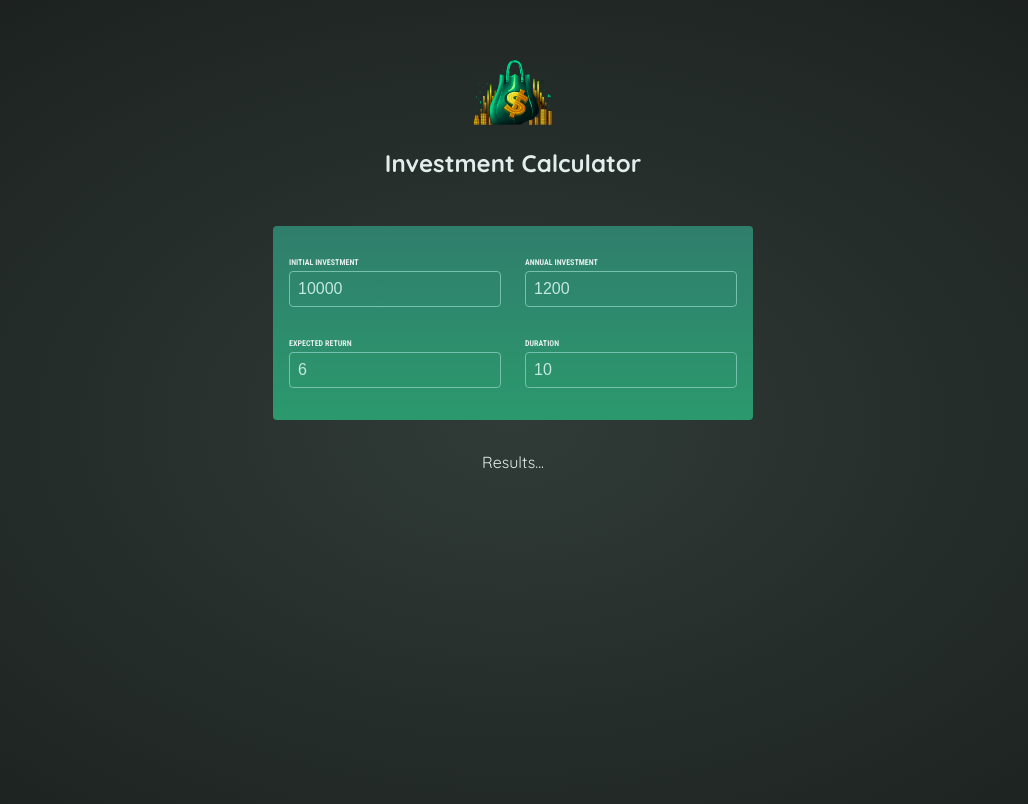
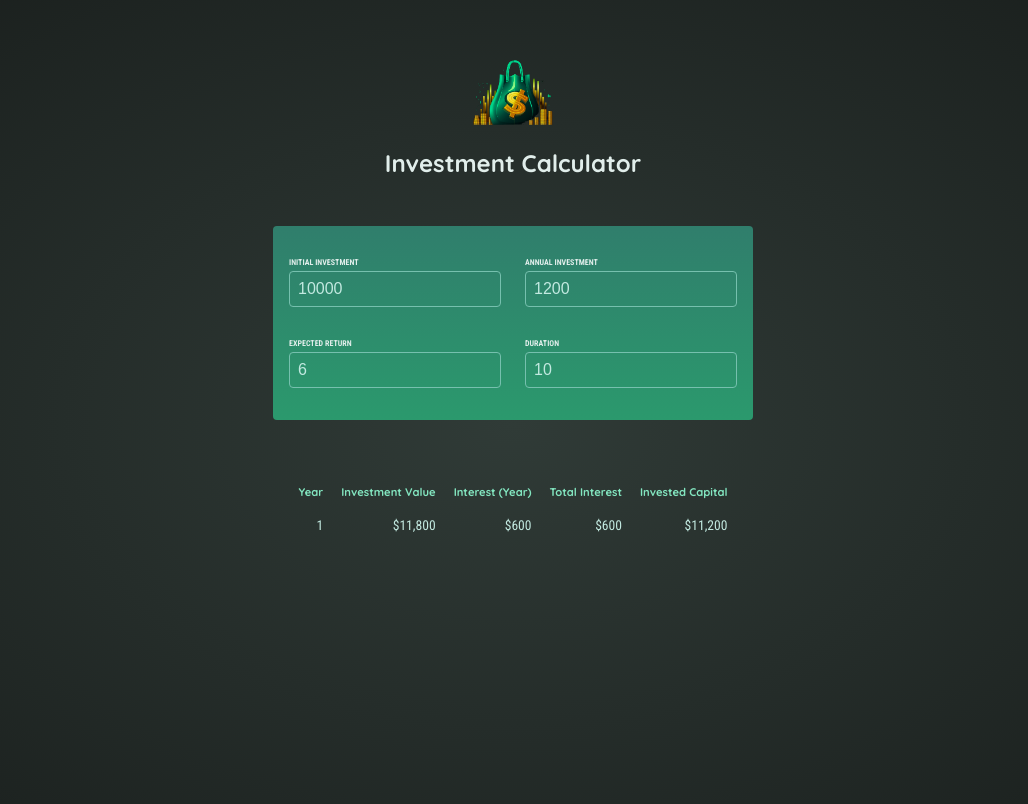
Before and after one commit to isadoraBurgos/Caculadora-ivestimentos, a React (Vite) app: page / in a window 1280 px wide. Shown: the top 804 px of the page, without its empty margins (127-1155 px from the left). Built offline with nearby package versions, Linux system fonts and the light colour scheme.

Commit message:
feat: display first year investment results

```diff
--- a/src/components/Results.jsx
+++ b/src/components/Results.jsx
@@ -1,4 +1,32 @@
+import { calculateInvestmentResults, formatter } from '../util/investment.js';
+
 export default function Results({ input }) {
-  console.log(input);
-  return <p className="center">Results...</p>;
+  const resultsData = calculateInvestmentResults(input);
+  const initialInvestment =
+    resultsData[0].valueEndOfYear -
+    resultsData[0].interest -
+    resultsData[0].annualInvestment;
+
+  return (
+    <table id="result">
+      <thead>
+        <tr>
+          <th>Year</th>
+          <th>Investment Value</th>
+          <th>Interest (Year)</th>
+          <th>Total Interest</th>
+          <th>Invested Capital</th>
+        </tr>
+      </thead>
+      <tbody>
+        <tr>
+          <td>{resultsData[0].year}</td>
+          <td>{formatter.format(resultsData[0].valueEndOfYear)}</td>
+          <td>{formatter.format(resultsData[0].interest)}</td>
+          <td>{formatter.format(resultsData[0].interest)}</td>
+          <td>{formatter.format(initialInvestment + resultsData[0].annualInvestment)}</td>
+        </tr>
+      </tbody>
+    </table>
+  );
 }
```
